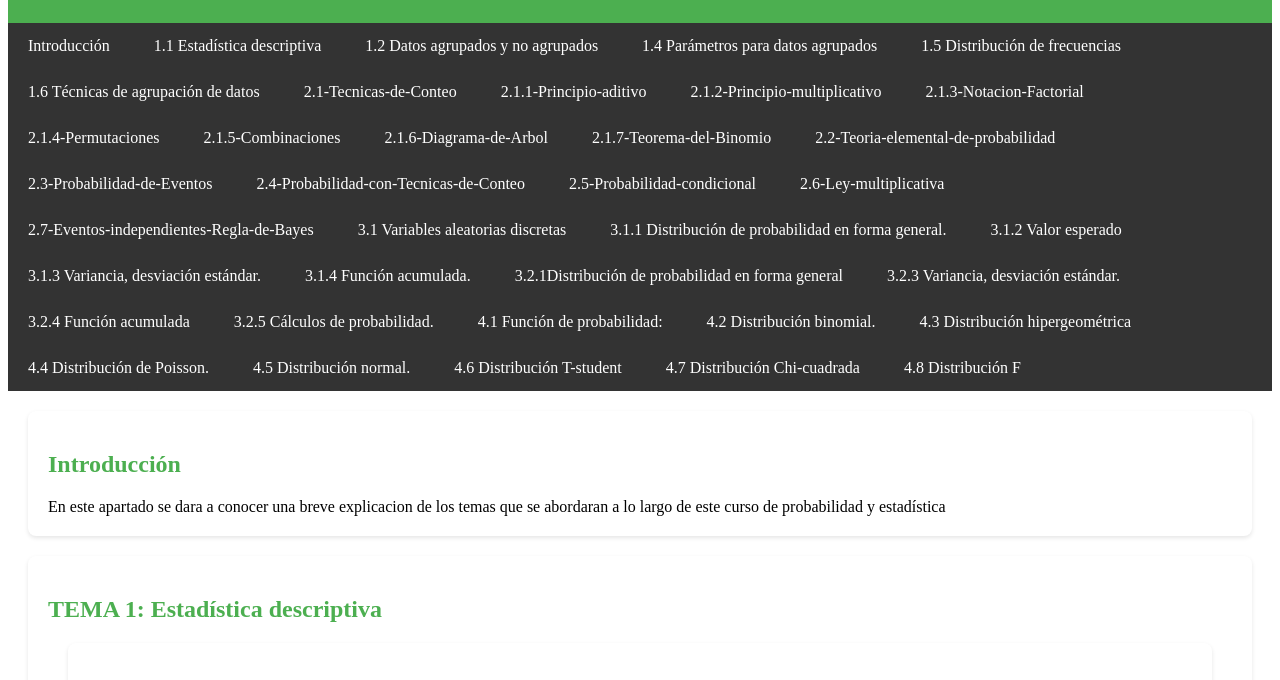
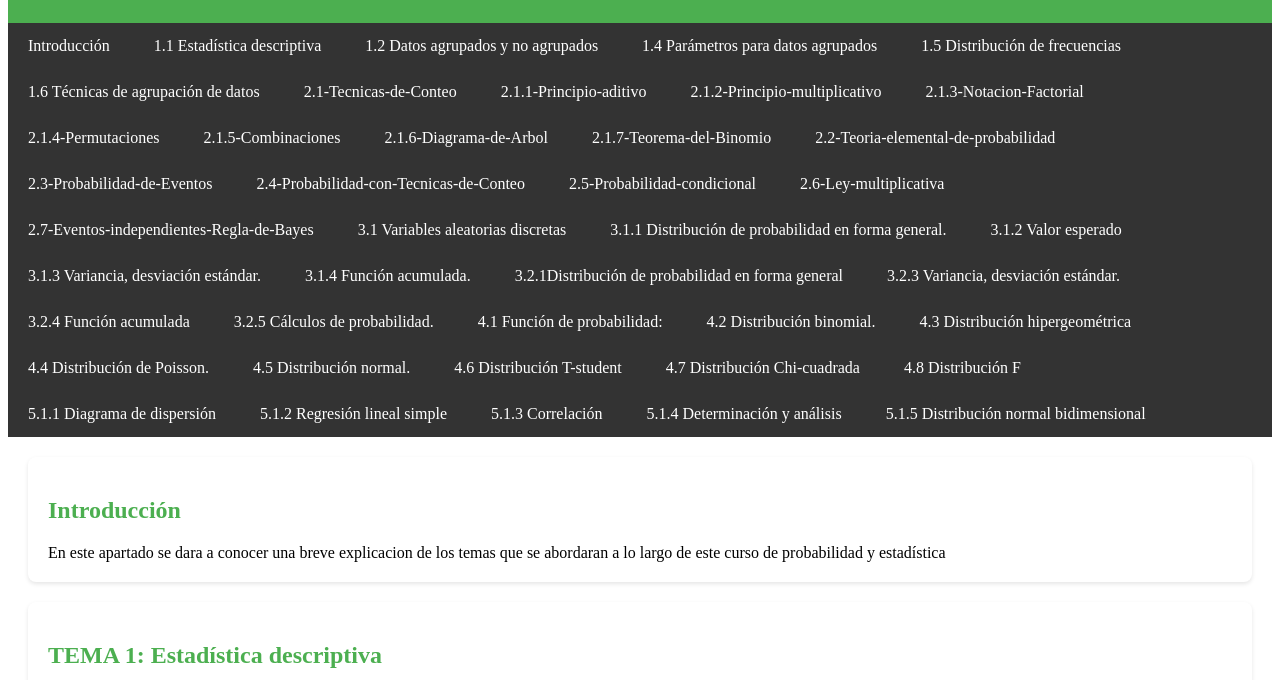
Before and after one commit to brayan-hernandez-mar/TemarioPE, a plain HTML site: page index.html in a window 1280 px wide. Shown: the part 97-777 px from the top of the page. Drawn offline with Linux system fonts and the light colour scheme.

Commit message:
Se agregaron los temas al menu
Signed-off-by: Brayan Hernandez Martinez <230110578@itsoeh.edu.mx>

```diff
--- a/index.html
+++ b/index.html
@@ -121,6 +121,11 @@ code {
         <li><a href="#4.6 Distribución T-student">4.6 Distribución T-student</a></li>
         <li><a href="#4.7 Distribución Chi-cuadrada">4.7 Distribución Chi-cuadrada</a></li>
         <li><a href="#4.8 Distribución F">4.8 Distribución F</a></li>
+        <li><a href="#5.1.1 Diagrama de dispersión">5.1.1 Diagrama de dispersión</a></li>
+        <li><a href="#5.1.2 Regresión lineal simple">5.1.2 Regresión lineal simple</a></li>
+        <li><a href="#5.1.3 Correlación">5.1.3 Correlación</a></li>
+        <li><a href="#5.1.4 Determinación y análisis">5.1.4 Determinación y análisis</a></li>
+        <li><a href="#5.1.5 Distribución normal bidimensional">5.1.5 Distribución normal bidimensional</a></li>
     </ul>
 </nav>
 
@@ -521,7 +526,7 @@ code {
                         <h2>5.1.1 Diagrama de dispersión</h2>
                         Un diagrama de dispersión es una representación gráfica que muestra la relación entre dos variables. Se traza cada par de valores de las dos variables como un punto en el gráfico, con una variable en el eje x y la otra en el eje y. El patrón de puntos en el diagrama revela si existe una relación entre las variables y el tipo de relación (lineal, curvilínea, etc.). Este tipo de gráfico es útil para explorar visualmente la posible relación entre dos variables.
                       </section>
-                      <section id="">
+                      <section id="5.1.2 Regresión lineal simple">
                         <h2>5.1.2 Regresión lineal simple</h2>
                         La regresión lineal simple es una técnica estadística utilizada para modelar la relación lineal entre una variable dependiente (Y) y una variable independiente (X). La ecuación de regresión lineal simple tiene la forma Y = a + bX, donde "a" es el intercepto y "b" es la pendiente de la recta de regresión. El objetivo es encontrar los valores de "a" y "b" que mejor se ajusten a los datos observados mediante técnicas de minimización de errores.
                       </section>
@@ -529,8 +534,7 @@ code {
                         <h2>5.1.3 Correlación</h2>
                         La correlación mide la fuerza y la dirección de la relación lineal entre dos variables. El coeficiente de correlación (r) varía entre -1 y 1. Un valor de r = 1 indica una correlación positiva perfecta, r = -1 indica una correlación negativa perfecta, y r = 0 indica que no existe una relación lineal entre las variables. Este coeficiente proporciona una medida cuantitativa de la fuerza de la relación entre dos variables.
                       </section>
-                      <section id="5.1.4 Determinación y análisis de los coeficientes de correlación y de determinación
-                      El coeficiente de determinación">
+                      <section id="5.1.4 Determinación y análisis">
                       <h2>5.1.4 Determinación y análisis de los coeficientes de correlación y de determinación
                         El coeficiente de determinación</h2>
                         Determinación y análisis de los coeficientes de correlación y de determinación
```
